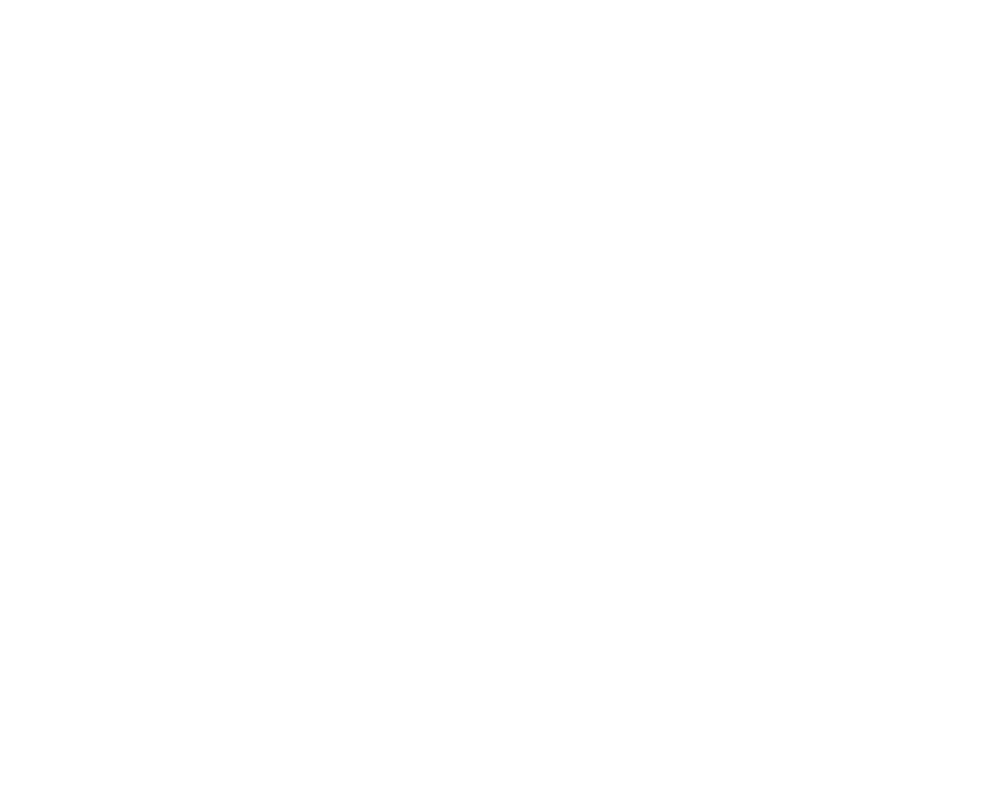
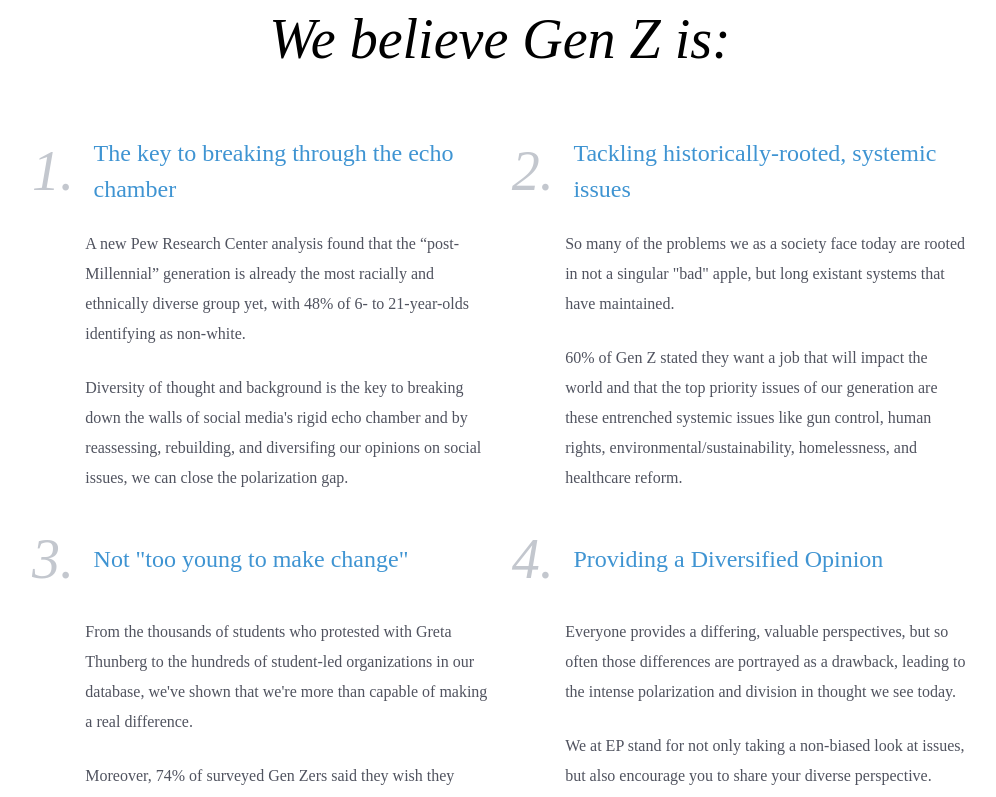
Before and after one commit to electricpotential/electricpotential.org, a Next.js app in the folder web/: page / in a window 1280 px wide. Shown: the part 1660-2457 px from the top of the page, without its empty margins (140-1136 px from the left). Before the commit the page ends 1639 px from the top, so only its background shows below. Built offline with nearby package versions, Linux system fonts and the light colour scheme; a web font is replaced by a local one.

Commit message:
finish home page

```diff
--- a/web/app/page.tsx
+++ b/web/app/page.tsx
@@ -1,5 +1,6 @@
 "use client"
 import Image from "next/image"
+import { FC } from "react"
 
 export default function Home() {
   return (
@@ -9,8 +10,9 @@
           <span className="text-[80px] italic text-electric-sky font-title">
             EP Declaration
           </span>
+          {/* Newsletter aspect ratio */}
           <div className="flex flex-col lg:w-[936px] gap-[124px]">
-            {/* Row 1 */}
+            {/* Section 1 */}
             <div className="flex flex-row justify-between">
               <div className="flex flex-col gap-6 w-[456px]">
                 <span className="font-medium text-[32px] text-dark">
@@ -19,7 +21,7 @@
                 <span className="text-shadow leading-[30px] font-normal tracking-looser text-[16px]">
                   {`Today’s world seems to be defined by its problems. Climate
                   change, income inequality, systematic racial oppression,
-                  political polarization, menestural rights—the list goes on and
+                  political polarization, menstrual rights—the list goes on and
                   on.`}
                 </span>
                 <span className="text-shadow leading-[30px] font-normal tracking-looser text-[16px]">
@@ -37,7 +39,7 @@
                 />
               </div>
             </div>
-            {/* Row 2 */}
+            {/* Section 2 */}
             <div className="flex flex-row justify-between">
               <div className="flex flex-col gap-6 w-[535px] order-last">
                 <span className="font-medium text-[32px] text-dark">
@@ -65,9 +67,102 @@
                 />
               </div>
             </div>
+            {/* Section 3 */}
+            <div className="flex flex-col items-center gap-[48px]">
+              <span className="text-[56px] font-title italic">
+                We believe Gen Z is:
+              </span>
+              <div className="flex flex-wrap gap-[24px]">
+                {Array(4)
+                  .fill(0)
+                  .map((x, i) => (
+                    <ArticleSquare
+                      key={i}
+                      number={i + 1}
+                      header={content[i].header}
+                      p1={content[i].p1}
+                      p2={content[i].p2}
+                    />
+                  ))}
+              </div>
+            </div>
+            {/* Section 4 */}
+            <div className="flex flex-row items-center justify-between">
+              <div className="flex flex-col gap-6 w-[456px]">
+                <span className="font-medium text-[32px] text-dark">
+                  Leading a positively charged
+                </span>
+                <span className="text-shadow leading-[30px] font-normal tracking-looser text-[16px]">
+                  {`That’s why we created Electric Potential - we genuinely believe in the power of our generation.`}
+                </span>
+                <span className="text-shadow leading-[30px] font-normal tracking-looser text-[16px]">
+                  {`With a personalized action plan to help discover your path, in-depth awareness in critical issues, and a community of Gen Z changemakers on your side, we know there’s nothing you can’t do.`}
+                </span>
+              </div>
+              <div className="relative flex h-[456px] w-[562.8px]">
+                <Image
+                  fill
+                  style={{ objectFit: "contain" }}
+                  src="/hands-touching.png"
+                  alt="hands-touching"
+                />
+              </div>
+            </div>
           </div>
         </div>
       </div>
     </main>
   )
 }
+
+const content = [
+  {
+    header: "The key to breaking through the echo chamber",
+    p1: `A new Pew Research Center analysis found that the “post-Millennial” generation is already the most racially and ethnically diverse group yet, with 48% of 6- to 21-year-olds identifying as non-white.`,
+    p2: `Diversity of thought and background is the key to breaking down the walls of social media's rigid echo chamber and by reassessing, rebuilding, and diversifing our opinions on social issues, we can close the polarization gap.`,
+  },
+  {
+    header: "Tackling historically-rooted, systemic issues",
+    p1: `So many of the problems we as a society face today are rooted in not a singular "bad" apple, but long existant systems that have maintained.`,
+    p2: `60% of Gen Z stated they want a job that will impact the world and that the top priority issues of our generation are these entrenched systemic issues like gun control, human rights, environmental/sustainability, homelessness, and healthcare reform.`,
+  },
+  {
+    header: `Not "too young to make change"`,
+    p1: `From the thousands of students who protested with Greta Thunberg to the hundreds of student-led organizations in our database, we've shown that we're more than capable of making a real difference.`,
+    p2: `Moreover, 74% of surveyed Gen Zers said they wish they could do more to help support the causes they care about, but factors such as lack of money (54 %), lack of time (41 %), and lack of access (22 %) hold them back. Imagine what would happen if this potential for change was unleashed.`,
+  },
+  {
+    header: "Providing a Diversified Opinion",
+    p1: `Everyone provides a differing, valuable perspectives, but so often those differences are portrayed as a drawback, leading to the intense polarization and division in thought we see today.`,
+    p2: `We at EP stand for not only taking a non-biased look at issues, but also encourage you to share your diverse perspective. That’s why we try to crowdsource from and focus our content on other Gen Zers as much as possible, and have a zero-toleralance policy on hate speech, violence, and bigamist language.`,
+  },
+]
+
+const ArticleSquare: FC<{
+  header: string
+  p1: string
+  p2: string
+  number: number
+}> = ({ header, p1, p2, number }) => (
+  <div className="grid grid-flow-row gap-[16px] w-[48.7%]">
+    <div className="gap-[24px] col-span-8 grid grid-flow-col auto-cols-fr items-center">
+      <span className="text-shade italic text-[56px] font-title col-span-1">
+        {number}.
+      </span>
+      <span className="text-dark-sky text-[24px] font-medium col-span-6 w-[392px]">
+        {header}
+      </span>
+    </div>
+    <div className="gap-6 col-span-9 grid grid-flow-col auto-cols-fr">
+      <span className="col-span-1"></span>
+      <div className="flex flex-col col-span-8 gap-[24px]">
+        <span className="text-shadow leading-[30px] font-normal tracking-looser text-[16px]">
+          {p1}
+        </span>
+        <span className="text-shadow leading-[30px] font-normal tracking-looser text-[16px]">
+          {p2}
+        </span>
+      </div>
+    </div>
+  </div>
+)
```
Also changed, not shown: web/public/hands-touching.png (added).
